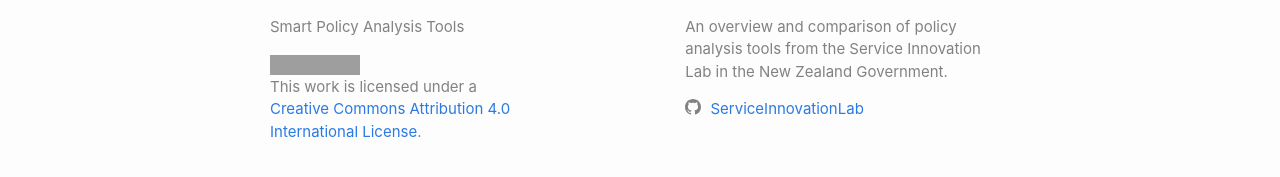
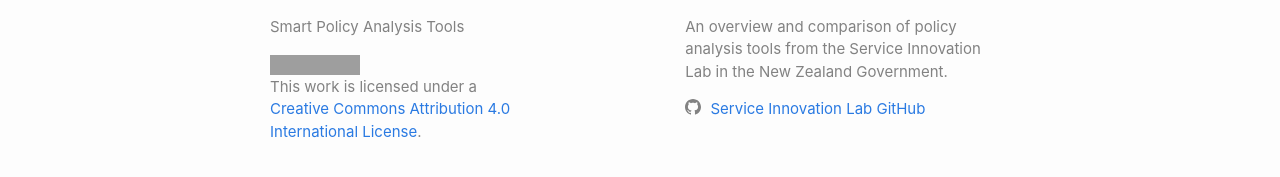
Before and after one commit to ServiceInnovationLab/bagel-box, a Jekyll site: the page built from index.md, in a window 1280 px wide. Shown: the part 712-889 px from the top of the page. Built offline with Jekyll 4.4.1, drawn with Linux system fonts in a browser that asks for light colours; grey boxes are pictures that could not be loaded.

Commit message:
Changed the username for GitHub.

```diff
--- a/_config.yml
+++ b/_config.yml
@@ -25,7 +25,7 @@ baseurl: "/bagel-box"
 # the base hostname & protocol for your site, e.g. http://example.com
 url: "https://serviceinnovationlab.github.io/"
 
-github_username: ServiceInnovationLab
+github_username: Service Innovation Lab GitHub
 
 # Build settings
 markdown: kramdown
```
